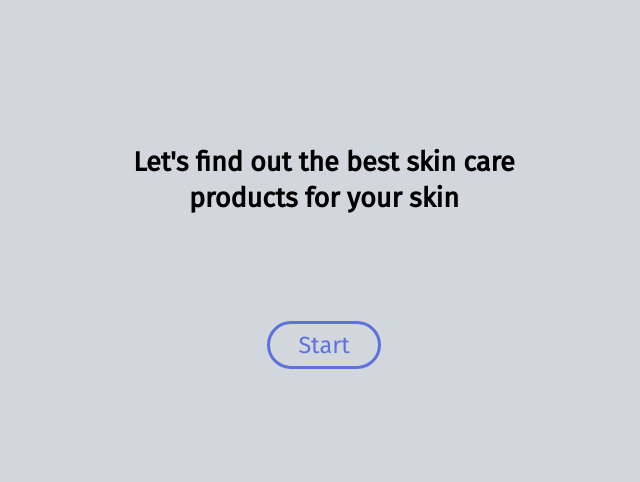
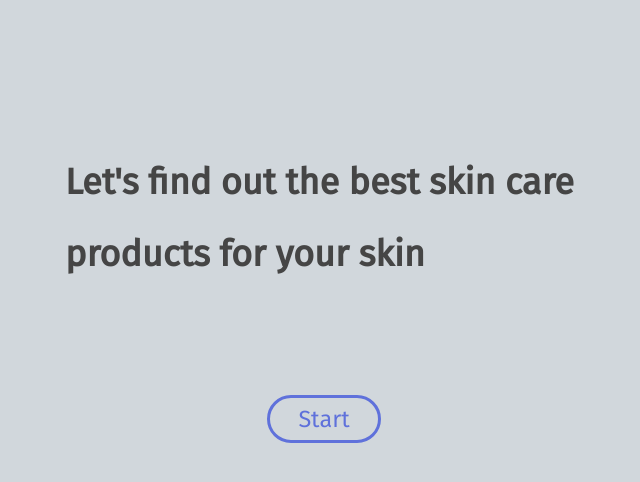
Before and after one commit to almyramadhina/skincarecommendation, a website: page FE/index.html in a window 1280 px wide. Shown: the whole page, without its empty margins (316-956 px from the left). Drawn offline with Linux system fonts and the light colour scheme.

Commit message:
Update index.html

```diff
--- a/FE/index.html
+++ b/FE/index.html
@@ -10,10 +10,11 @@
 	<body>
     <form class="form">
         <br/><br/>
-        <h2>Let's find out the best skin care<br/>products for your skin</h2>
+        <h1>Let's find out the best skin care<br/>products for your skin</h1>
 
         <div class="buttonContainer">
             <a class="button" href="questions.html">Start</a>
         </div>
+    </form>
 	</body>
 </html>
```
